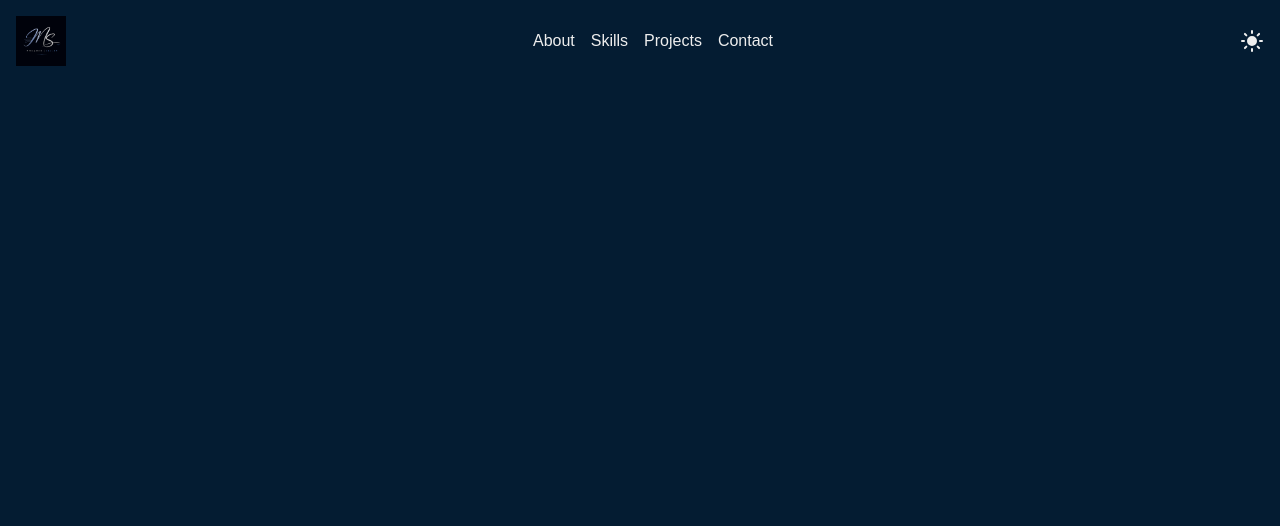
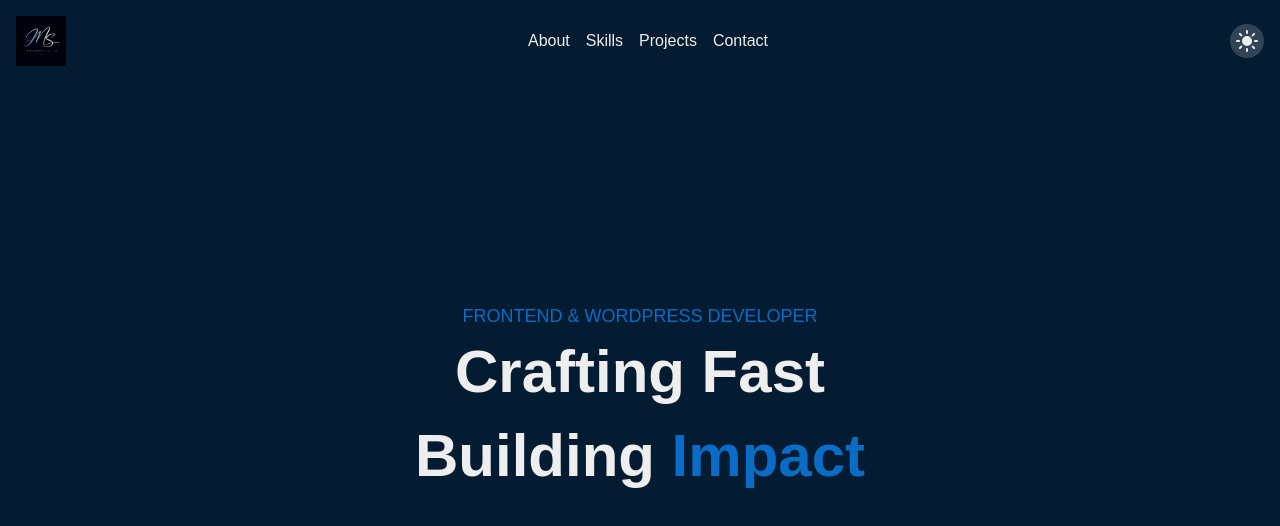
Before and after one commit to Mohamed-Sallam17/MohamedSallamPortfolio, a React (Vite) app: page / in a window 1280 px wide. Shown: the top 526 px of the page. Built offline with nearby package versions, Linux system fonts and the light colour scheme; a web font is replaced by a local one.

Commit message:
start in hero section

```diff
--- a/src/App.css
+++ b/src/App.css
@@ -1,5 +1,8 @@
 @import "tailwindcss";
 
+/* @theme{
+    --variant-dark: ((.dark) &);
+} */
 
 /* Header Styles */
 .navbar-links ul li{
--- a/src/components/Header.jsx
+++ b/src/components/Header.jsx
@@ -4,7 +4,7 @@ import { useState } from "react";
 
 
 function Header() {
-  const [isDarkMode, setIsDarkMode ] = useState(false);
+  const [isDarkMode, setIsDarkMode ] = useState(true);
   const toggleTheme = () => {
     setIsDarkMode(!isDarkMode)
     if(!isDarkMode){
@@ -14,11 +14,11 @@ function Header() {
     }
   }
 
-  const lightModeIcon = (<svg xmlns="http://www.w3.org/2000/svg" className={`lucide lucide-sun-icon lucide-sun ${isDarkMode ? 'hidden' : 'block'}`} width="24" height="24" viewBox="0 0 24 24" fill="var(--heading-color)" stroke="var(--heading-color)" stroke-width="2" stroke-linecap="round" stroke-linejoin="round" ><circle cx="12" cy="12" r="4"/><path d="M12 2v2"/><path d="M12 20v2"/><path d="m4.93 4.93 1.41 1.41"/><path d="m17.66 17.66 1.41 1.41"/><path d="M2 12h2"/><path d="M20 12h2"/><path d="m6.34 17.66-1.41 1.41"/><path d="m19.07 4.93-1.41 1.41"/></svg>)
-  const darkModeIcon = (<svg xmlns="http://www.w3.org/2000/svg" className={`lucide lucide-moon-icon lucide-moon ${isDarkMode ? 'block' : 'hidden'}`} width="24" height="24" viewBox="0 0 24 24" fill="var(--heading-color)" stroke="var(--heading-color)" stroke-width="2" stroke-linecap="round" stroke-linejoin="round"><path d="M20.985 12.486a9 9 0 1 1-9.473-9.472c.405-.022.617.46.402.803a6 6 0 0 0 8.268 8.268c.344-.215.825-.004.803.401"/></svg>)
+  const lightModeIcon = (<svg xmlns="http://www.w3.org/2000/svg" className={`lucide lucide-sun-icon lucide-sun ${isDarkMode ? 'block' : 'hidden'}`} width="24" height="24" viewBox="0 0 24 24" fill="var(--heading-color)" stroke="var(--heading-color)" stroke-width="2" stroke-linecap="round" stroke-linejoin="round" ><circle cx="12" cy="12" r="4"/><path d="M12 2v2"/><path d="M12 20v2"/><path d="m4.93 4.93 1.41 1.41"/><path d="m17.66 17.66 1.41 1.41"/><path d="M2 12h2"/><path d="M20 12h2"/><path d="m6.34 17.66-1.41 1.41"/><path d="m19.07 4.93-1.41 1.41"/></svg>)
+  const darkModeIcon = (<svg xmlns="http://www.w3.org/2000/svg" className={`lucide lucide-moon-icon lucide-moon ${isDarkMode ? 'hidden' : 'block'}`} width="24" height="24" viewBox="0 0 24 24" fill="var(--bg-color)" stroke="var(--bg-color)" stroke-width="2" stroke-linecap="round" stroke-linejoin="round"><path d="M20.985 12.486a9 9 0 1 1-9.473-9.472c.405-.022.617.46.402.803a6 6 0 0 0 8.268 8.268c.344-.215.825-.004.803.401"/></svg>)
 
   return (
-    <header className="h-21">
+    <header className="h-21 fixed top-0 w-full">
       <div className="container mx-auto p-4">
         <div className="flex items-center justify-between">
           <div className="navbar-logo">
@@ -43,7 +43,7 @@ function Header() {
             </ul>
           </div>
           <div className="flex items-center space-x-4 lg:space-x-0">
-            <div className="toggle-mode" onClick={toggleTheme}>
+            <div className="toggle-mode bg-[#ffffff2e] p-[5px] rounded-[50%]" onClick={toggleTheme}>
                 {lightModeIcon}
                 {darkModeIcon}
             </div>
--- /dev/null
+++ b/src/components/Hero.jsx
@@ -0,0 +1,16 @@
+function Hero() {
+  return (
+    <section className="hero-section h-screen p-4">
+      <div className="h-full">
+        <div className="h-full flex justify-center items-center flex-col text-center text-(--heading-color)">
+            <span className="uppercase text-sm lg:text-lg text-(--second-color)">frontend & wordpress developer</span>
+            <h2 className="text-5xl lg:text-6xl font-bold leading-[1.4]">
+                Crafting Fast<br></br>Building <span className="text-(--second-color)">Impact</span>
+            </h2>
+        </div>
+      </div>
+    </section>
+  )
+}
+
+export default Hero
--- a/src/components/Home.jsx
+++ b/src/components/Home.jsx
@@ -1,8 +1,10 @@
+import Hero from "./Hero"
+
 function Home() {
   return (
-    <div>
-
-    </div>
+    <>
+      <Hero/>
+    </>
   )
 }
 
--- a/src/components/Layout.jsx
+++ b/src/components/Layout.jsx
@@ -4,11 +4,11 @@ import Header from "./Header"
 
 function Layout() {
   return (
-    <div>
+    <>
       <Header/>
-        <Outlet/>
+      <Outlet/>
       <Footer/>
-    </div>
+    </>
   )
 }
 
--- a/src/index.css
+++ b/src/index.css
@@ -3,7 +3,8 @@
 :root{
   --bg-color: #041c32;
   --heading-color: #EEEEEE;
-  --button-color: #064663;
+  --btn-color: #064663;
+  --second-color: #0b6cc5;
 }
 
 body{
```
Also changed, not shown: src/App.jsx (+9 -9 lines).
